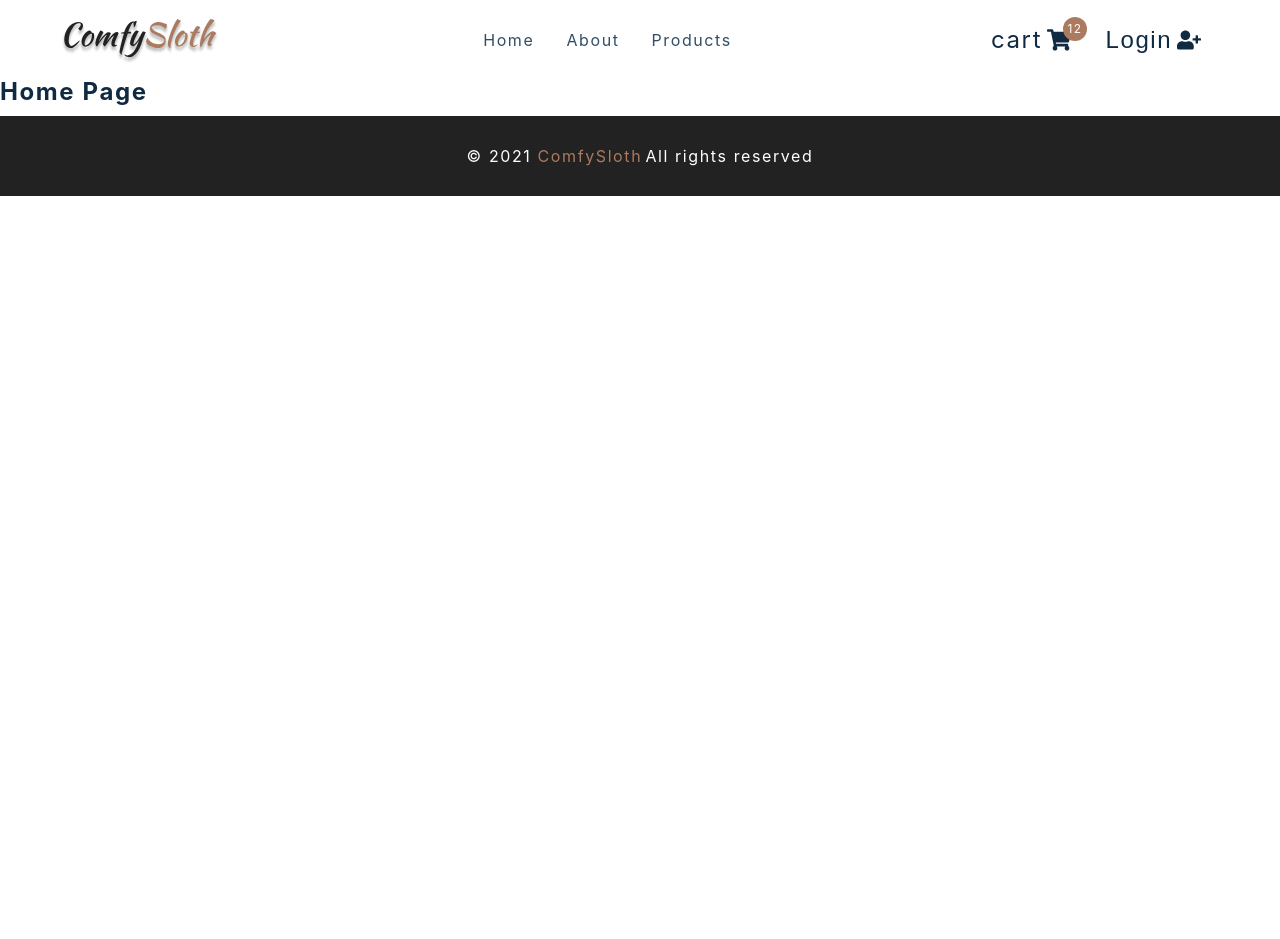
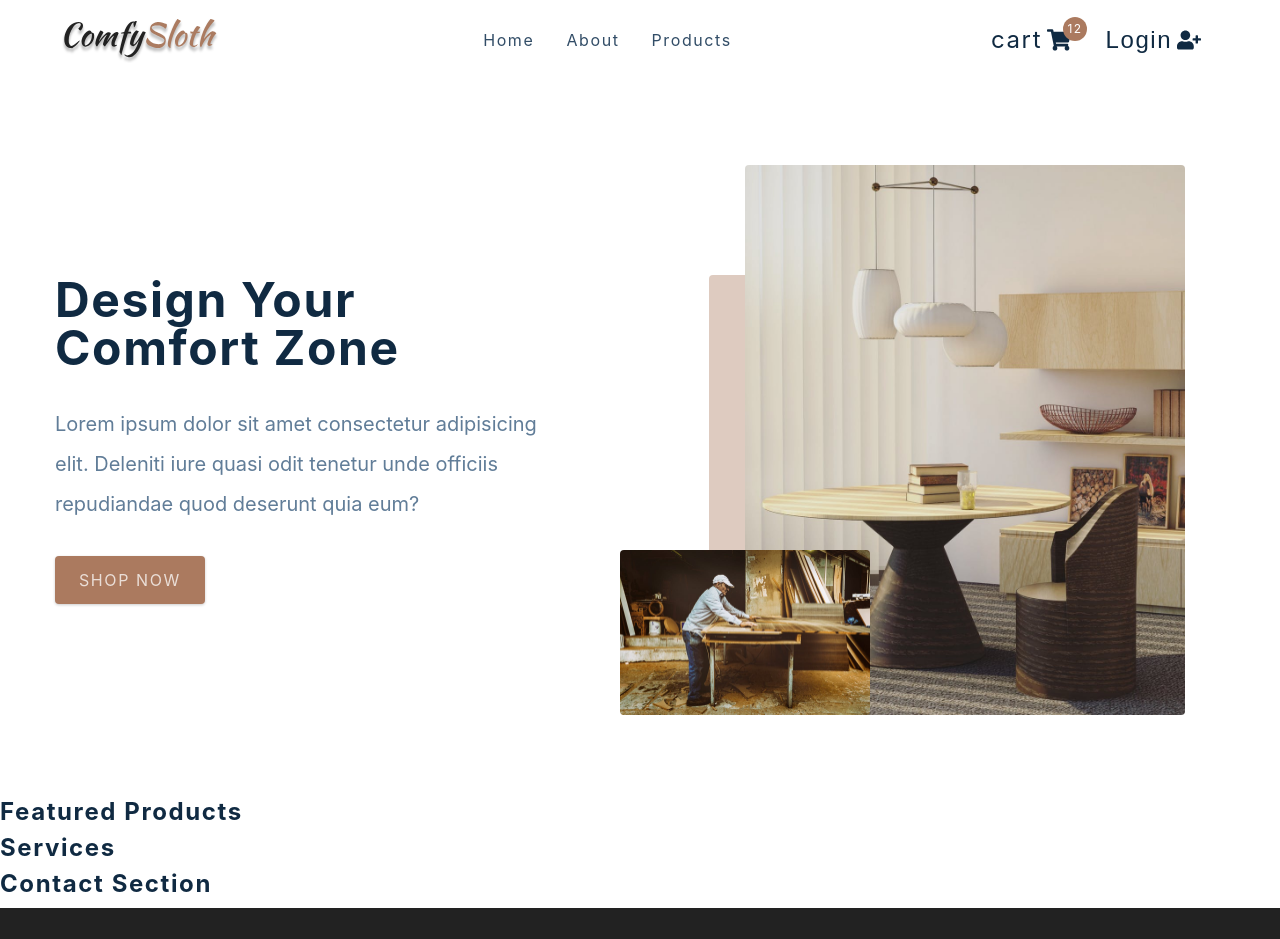
Before and after one commit to pramodui5/react-comfy-sloth-e-commerce, a React (Create React App) app: page / in a window 1280 px wide. Shown: the top 939 px of the page. Before the commit the page ends 800 px from the top, so only its background shows below. Built offline with nearby package versions, Linux system fonts and the light colour scheme; the HTML template or start-up script is replaced by a standard one.

Commit message:
about page, home page - hero

```diff
--- a/src/App.js
+++ b/src/App.js
@@ -22,6 +22,9 @@
         <Route exact path="/">
           <Home />
         </Route>
+        <Route exact path='/about'>
+          <About />
+        </Route>
         <Route exact path="/cart">
           <Cart />
         </Route>
--- a/src/components/Hero.js
+++ b/src/components/Hero.js
@@ -5,7 +5,27 @@
 import heroBcg2 from '../assets/hero-bcg-2.jpeg'
 
 const Hero = () => {
-  return <h4>hero</h4>
+  return (
+    <Wrapper className='section-center'>
+      <article className='content'>
+        <h1>
+          design your <br />
+          comfort zone
+        </h1>
+        <p>
+          Lorem ipsum dolor sit amet consectetur adipisicing elit. Deleniti iure
+          quasi odit tenetur unde officiis repudiandae quod deserunt quia eum?
+        </p>
+        <Link to='/products' className='btn hero-btn'>
+          shop now
+        </Link>
+      </article>
+      <article className='img-container'>
+        <img src={heroBcg} alt='nice table' className='main-img' />
+        <img src={heroBcg2} alt='person working' className='accent-img' />
+      </article>
+    </Wrapper>
+  )
 }
 
 const Wrapper = styled.section`
--- a/src/components/PageHero.js
+++ b/src/components/PageHero.js
@@ -1,8 +1,17 @@
 import React from 'react'
 import styled from 'styled-components'
 import { Link } from 'react-router-dom'
-const PageHero = () => {
-  return <h4>page hero</h4>
+const PageHero = ({ title, product }) => {
+  return (
+    <Wrapper>
+      <div className='section-center'>
+        <h3>
+          <Link to='/'>Home</Link>
+          {product && <Link to='/products'>/ Products</Link>}/ {title}
+        </h3>
+      </div>
+    </Wrapper>
+  )
 }
 
 const Wrapper = styled.section`
--- a/src/pages/AboutPage.js
+++ b/src/pages/AboutPage.js
@@ -4,7 +4,28 @@
 import aboutImg from '../assets/hero-bcg.jpeg'
 
 const AboutPage = () => {
-  return <h4>about page</h4>
+  return (
+    <main>
+      <PageHero title='about' />
+      <Wrapper className='page section section-center'>
+        <img src={aboutImg} alt='nice desk' />
+        <article>
+          <div className='title'>
+            <h2>our story</h2>
+            <div className='underline'></div>
+          </div>
+          <p>
+            Lorem ipsum dolor sit amet consectetur adipisicing elit. Totam
+            quaerat, modi doloremque necessitatibus eum dolor nesciunt delectus,
+            voluptate blanditiis, obcaecati beatae ab aut ipsa consequuntur
+            tempora cumque. Ut quo enim vero odio minus nostrum eveniet,
+            doloribus veritatis dolorem unde ipsum, voluptatibus totam.
+            Explicabo, quas libero! Laborum incidunt minima consequatur ratione?
+          </p>
+        </article>
+      </Wrapper>
+    </main>
+  )
 }
 
 const Wrapper = styled.section`
--- a/src/pages/CheckoutPage.js
+++ b/src/pages/CheckoutPage.js
@@ -6,7 +6,24 @@
 import { Link } from 'react-router-dom'
 
 const CheckoutPage = () => {
-  return <h4>checkout page</h4>
+  /* const { cart } = useCartContext() */
+  return (
+    <main>
+      <PageHero title='checkout' />
+      <Wrapper className='page'>
+        {/* {cart.length < 1 ? (
+          <div className='empty'>
+            <h2>your cart is empty</h2>
+            <Link to='/products' className='btn'>
+              fill it
+            </Link>
+          </div>
+        ) : (
+          <StripeCheckout />
+        )} */}
+      </Wrapper>
+    </main>
+  )
 }
 const Wrapper = styled.div``
 export default CheckoutPage
--- a/src/pages/HomePage.js
+++ b/src/pages/HomePage.js
@@ -1,7 +1,14 @@
 import React from 'react'
 import { FeaturedProducts, Hero, Services, Contact } from '../components'
 const HomePage = () => {
-  return <h4>home page</h4>
+  return (
+    <main>
+      <Hero />
+      <FeaturedProducts />
+      <Services />
+      <Contact />
+    </main>
+  )
 }
 
 export default HomePage
```
